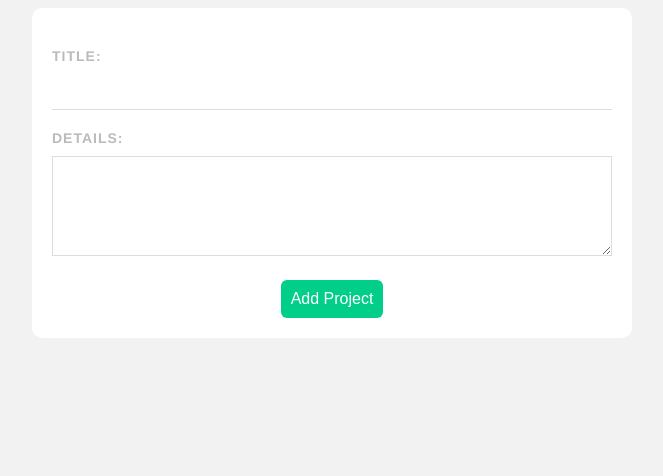
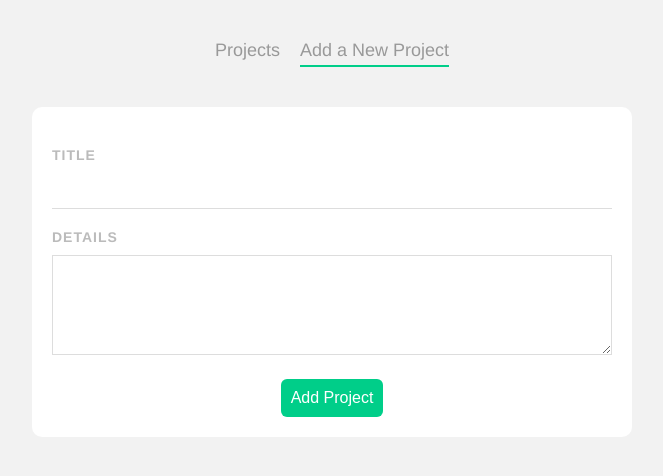
Before and after one commit to bravoosonja/vue-todo, a Vue app: page /add in a window 1280 px wide. Shown: the top 476 px of the page, without its empty margins (308-971 px from the left). Built offline with nearby package versions, Linux system fonts and the light colour scheme.

Commit message:
Add nav bar component

```diff
--- a/data/db.json
+++ b/data/db.json
@@ -17,12 +17,6 @@
       "details": "mehhhhh",
       "complete": false,
       "id": 3
-    },
-    {
-      "title": "project title",
-      "details": "project details",
-      "complete": false,
-      "id": 4
     }
   ]
 }
--- a/src/App.vue
+++ b/src/App.vue
@@ -1,6 +1,14 @@
 <template>
+  <Navbar />
   <router-view />
 </template>
+
+<script>
+import Navbar from "./components/Navbar.vue";
+export default {
+  components: { Navbar },
+};
+</script>
 
 <style>
 body {
--- /dev/null
+++ b/src/components/Navbar.vue
@@ -0,0 +1,28 @@
+<template>
+  <nav class="main-nav">
+    <router-link :to="{ name: 'Home' }">Projects</router-link>
+    <router-link :to="{ name: 'AddProject' }">Add a New Project</router-link>
+  </nav>
+</template>
+
+<script>
+export default {};
+</script>
+
+<style>
+.main-nav {
+  text-align: center;
+  margin: 40px auto;
+}
+.main-nav a {
+  display: inline-block;
+  text-decoration: none;
+  margin: 0 10px;
+  color: #999;
+  font-size: 18px;
+}
+a.router-link-active {
+  border-bottom: 2px solid #00ce89;
+  padding-bottom: 4px;
+}
+</style>
--- a/src/components/SingleProject.vue
+++ b/src/components/SingleProject.vue
@@ -3,8 +3,8 @@
     <div class="actions">
       <h3 @click="showDetails = !showDetails">{{ project.title }}</h3>
       <div class="icons">
+        <span @click="deleteProject" class="material-icons">delete</span>
         <span class="material-icons">edit</span>
-        <span @click="deleteProject" class="material-icons">delete</span>
         <span @click="toggleComplete" class="material-icons tick">done</span>
       </div>
     </div>
@@ -44,7 +44,7 @@
 };
 </script>
 
-<style>
+<style scoped>
 .project {
   margin: 20px auto;
   background: white;
--- a/src/router/index.js
+++ b/src/router/index.js
@@ -5,7 +5,7 @@
 const routes = [
   {
     path: "/",
-    name: "home",
+    name: "Home",
     component: HomeView,
   },
   {
--- a/src/views/AddProject.vue
+++ b/src/views/AddProject.vue
@@ -1,8 +1,8 @@
 <template>
   <form @submit.prevent="handleSubmit">
-    <label>Title:</label>
+    <label>Title</label>
     <input type="text" v-model="title" required />
-    <label>Details:</label>
+    <label>Details</label>
     <textarea v-model="details" required></textarea>
     <button>Add Project</button>
   </form>
@@ -22,7 +22,9 @@
         title: this.title,
         details: this.details,
         complete: false,
+        id: Math.floor(Math.random() * 10000),
       };
+      console.log(project);
 
       fetch("http://localhost:3000/projects", {
         method: "POST",
```
